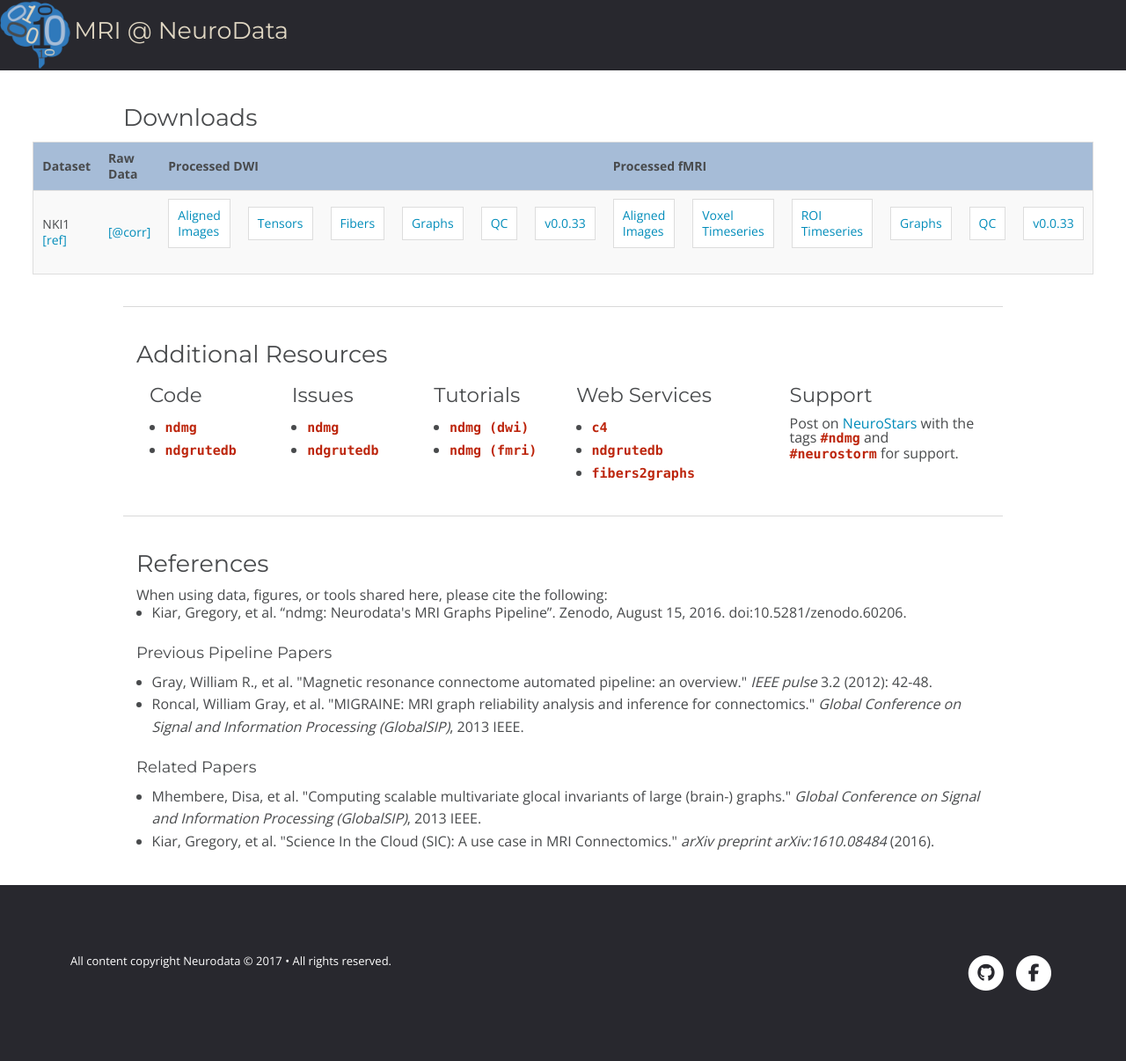
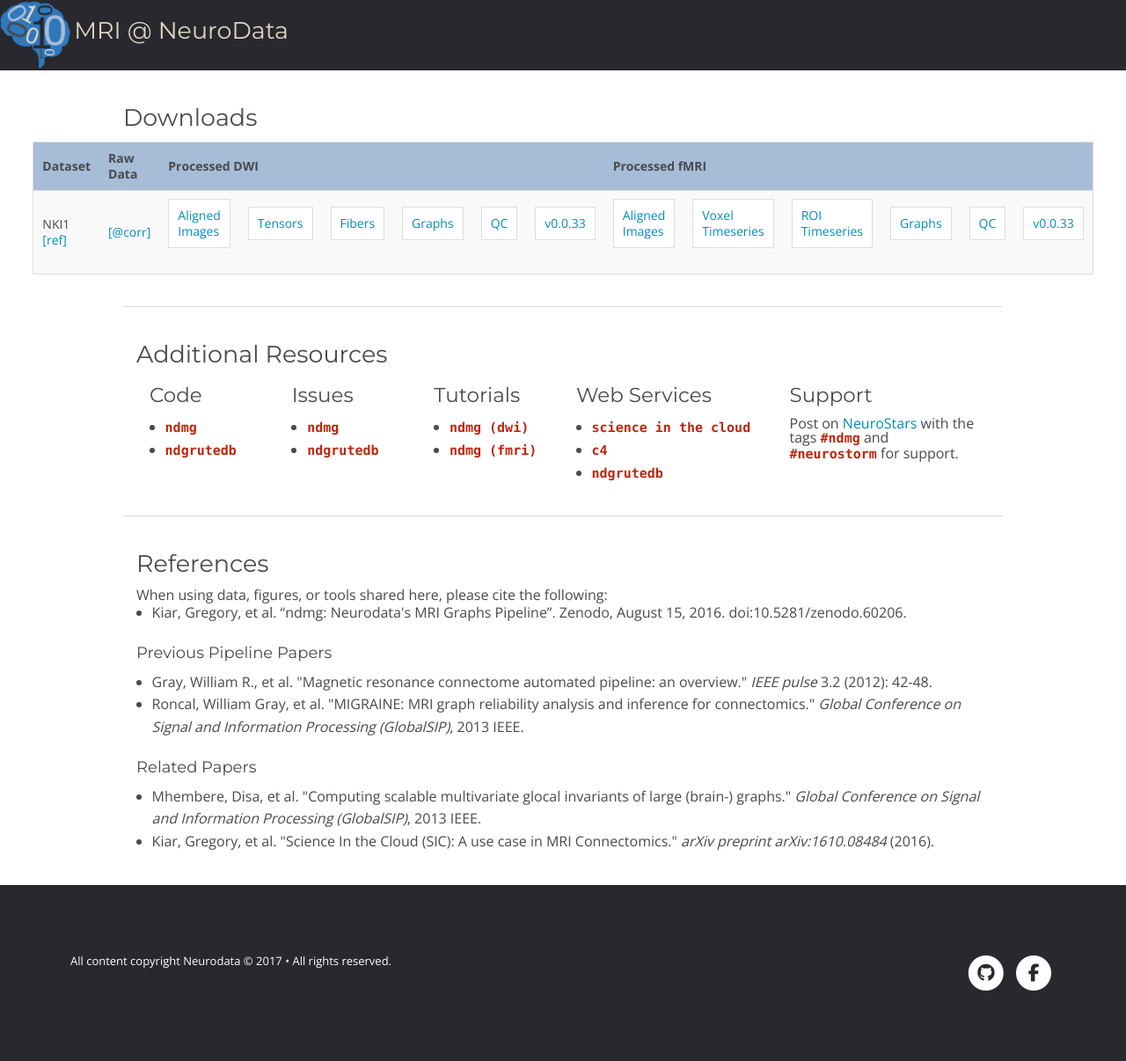
Before and after one commit to neurodata/mri.neurodata.io, a Jekyll site: the page built from index.html, in a window 1280 px wide. Shown: the whole page at 88% size. Built offline with Jekyll 4.4.1, drawn with Linux system fonts in a browser that asks for light colours; nearby versions of some CDN libraries; the list of posts is cut into pages by our own code.

Commit message:
updated links to services

```diff
--- a/index.html
+++ b/index.html
@@ -143,9 +143,9 @@ tags: [mri]
 	<div class="small-3 medium-3 large-3 columns">
 		<h4> Web Services </h4>
 		<ul>
+			<li> <a href="http://scienceinthe.cloud"><code>science in the cloud</code></a></li>
 			<li> <a href="http://openconnecto.me/graph-services/c4/"><code>c4</code></a></li>
 			<li> <a href="http://openconnecto.me/graph-services/download/"><code>ndgrutedb</code></a></li>
-			<li> <a href="http://openconnecto.me/graph-services/buildgraph/"><code>fibers2graphs</code></a></li>
 		</ul>
 	</div>
 	<div class="small-3 medium-3 large-3 columns">
```
Also changed, not shown: 3 other files.
